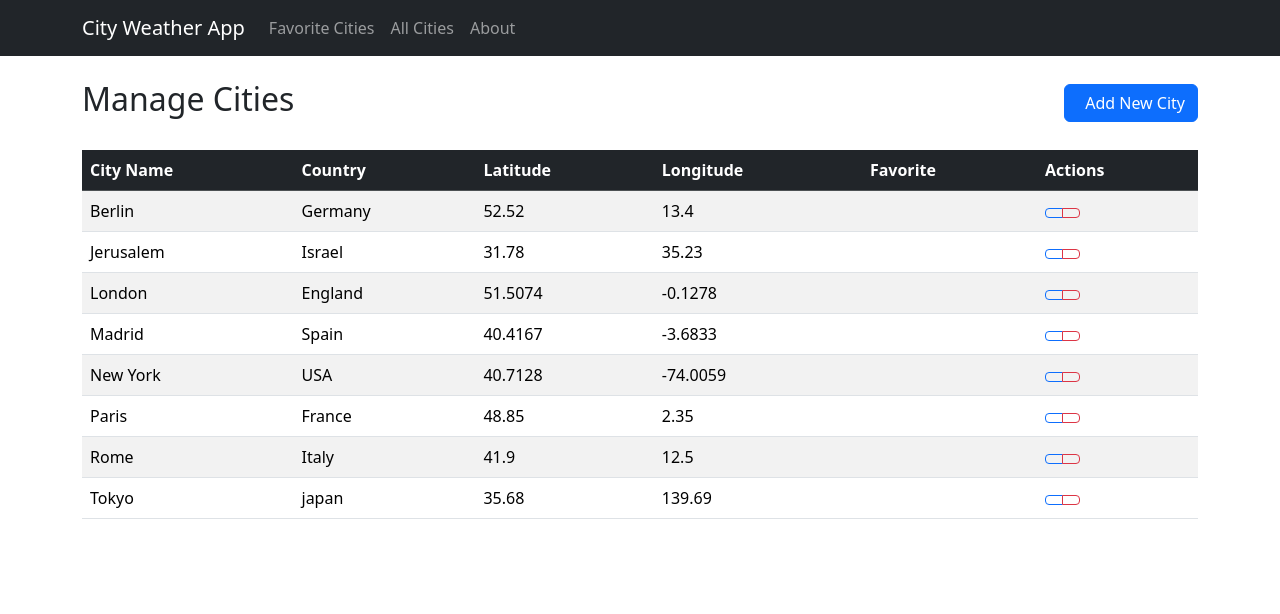
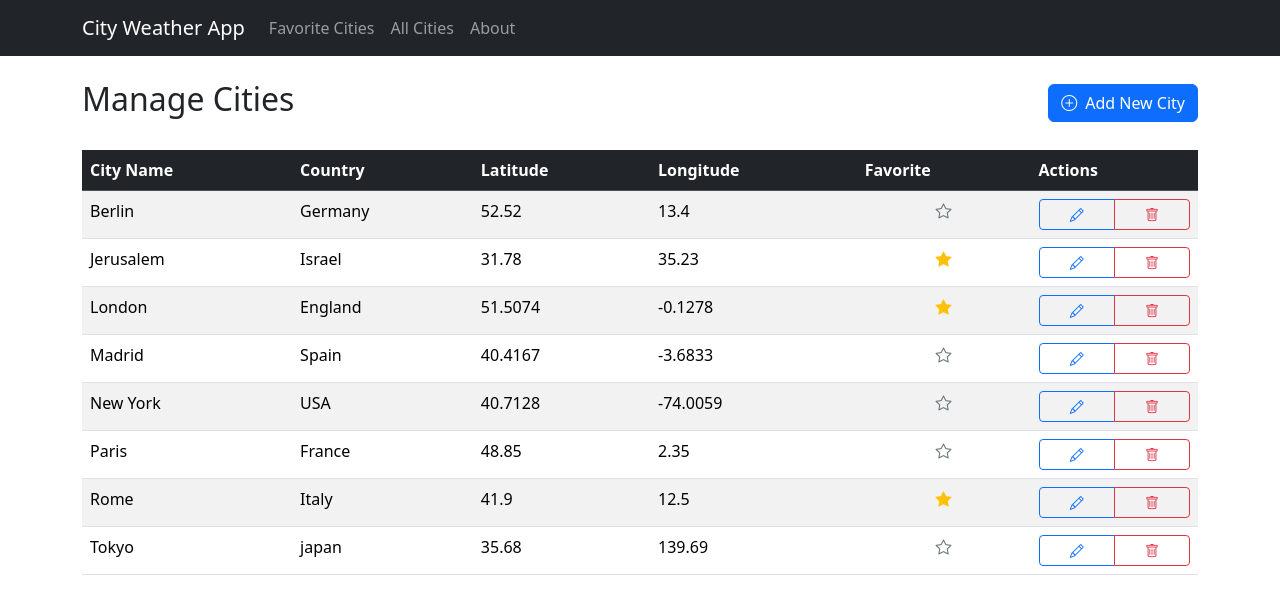
Before and after one commit to benjaminrosin/weather-by-loc, a React (Create React App) app: page /all-cities in a window 1280 px wide. Shown: the top 614 px of the page. Built offline with nearby package versions, Linux system fonts and the light colour scheme.

Commit message:
fix star

```diff
--- a/package.json
+++ b/package.json
@@ -9,6 +9,7 @@
     "@testing-library/user-event": "^13.5.0",
     "axios": "^1.9.0",
     "bootstrap": "^5.3.5",
+    "bootstrap-icons": "^1.12.1",
     "react": "^19.1.0",
     "react-dom": "^19.1.0",
     "react-router": "^7.5.2",
--- a/src/components/AllCities.js
+++ b/src/components/AllCities.js
@@ -1,4 +1,5 @@
 import {useEffect, useRef, useState} from "react";
+import 'bootstrap-icons/font/bootstrap-icons.css';
 import useModal from "../hooks/useModal";
 import CityForm from "./CityForm";
 
@@ -171,20 +172,24 @@ function AllCities ({cities, countries, dispatch}) {
                                             <td>{city.latitude}</td>
                                             <td>{city.longitude}</td>
                                             <td>
+                                                <div className="d-flex justify-content-center">
+                                                    <button
+                                                        onClick={() => handleToggleFavorite(city)}
+                                                        title={city.isFavorite ? 'Remove from favorites' : 'Add to favorites'}
+                                                        className="p-0 border-0 bg-transparent"
+                                                    >
+                                                        <i
+                                                            className={`bi ${city.isFavorite ? 'bi-star-fill text-warning' : 'bi-star text-secondary'}`}
+                                                        ></i>
+                                                    </button>
+                                                </div>
                                                 {/*<button
-                                                    className={`btn btn-sm ${city.isFavorite ? 'btn-warning' : 'btn-outline-warning'}`}
-                                                    onClick={() => handleToggleFavorite(city)}
-                                                    title={city.isFavorite ? 'Remove from favorites' : 'Add to favorites'}
-                                                >
-                                                    <i className={`bi ${city.isFavorite ? 'bi-star-fill' : 'bi-star'}`}></i>
-                                                </button>*/}
-                                                <button
                                                     className={`btn bi ${city.isFavorite ? 'bi-star-fill' : 'bi-star'}`}
                                                     onClick={() => handleToggleFavorite(city)}
-                                                />
+                                                />*/}
                                             </td>
                                             <td>
-                                                <div className="btn-group">
+                                            <div className="btn-group d-flex justify-content-center">
                                                     <button
                                                         className="btn btn-sm btn-outline-primary"
                                                         onClick={() => setEditingForm(city)}
```
Also changed, not shown: 1 other file (tests, documents, lock files or other folders).
